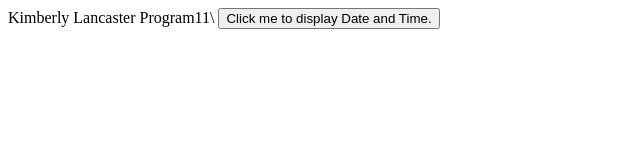
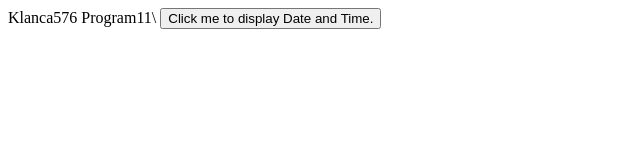
Before and after one commit to klanca576/brotherblazzard.github.io, a plain HTML site: page program1-1.html in a window 1280 px wide. Shown: the whole page, without its empty margins (0-640 px from the left). Drawn offline with Linux system fonts and the light colour scheme.

Commit message:
initial commit

```diff
--- a/program1-1.html
+++ b/program1-1.html
@@ -2,7 +2,7 @@
 <html>
 <head>
 <meta charset="utf-8"
-></title>Kimberly Lancaster Program11</title>\
+></title>Klanca576 Program11</title>\
 </head>
 </body>
 <button type="button"
```
